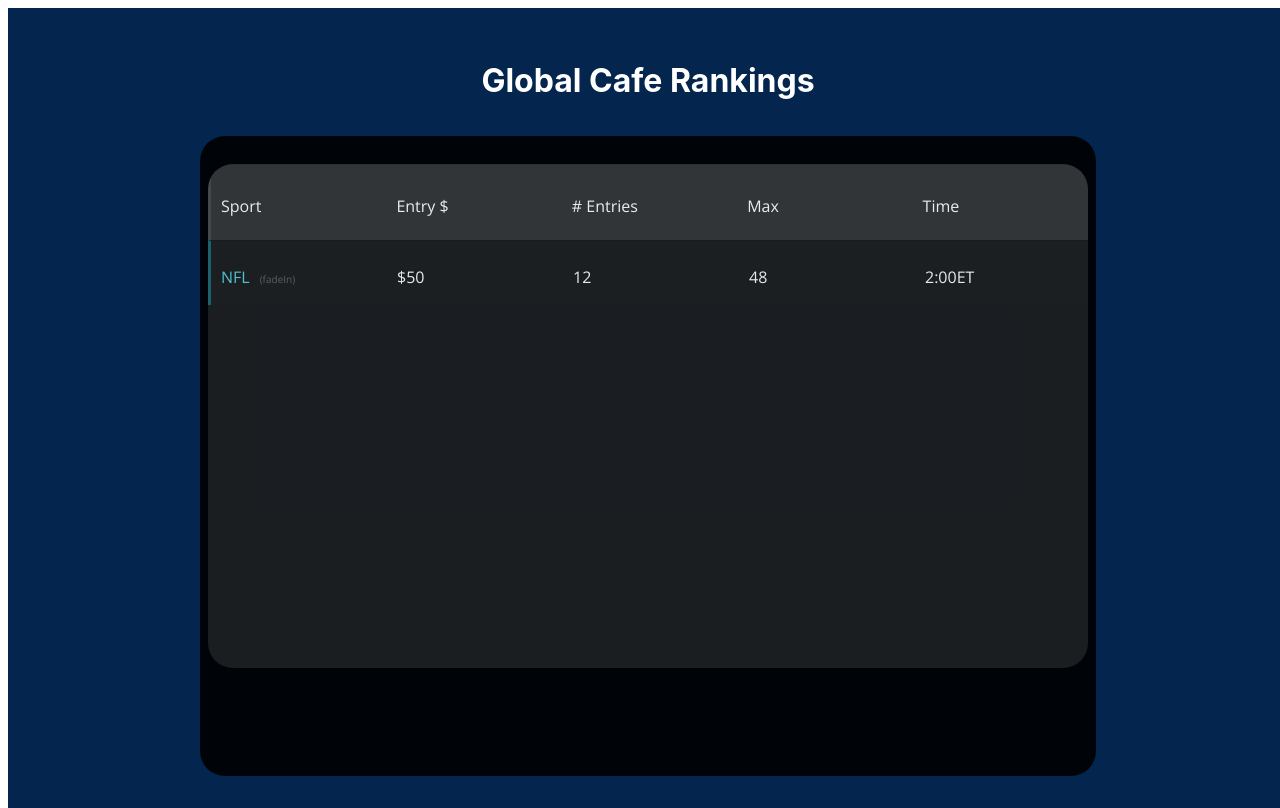
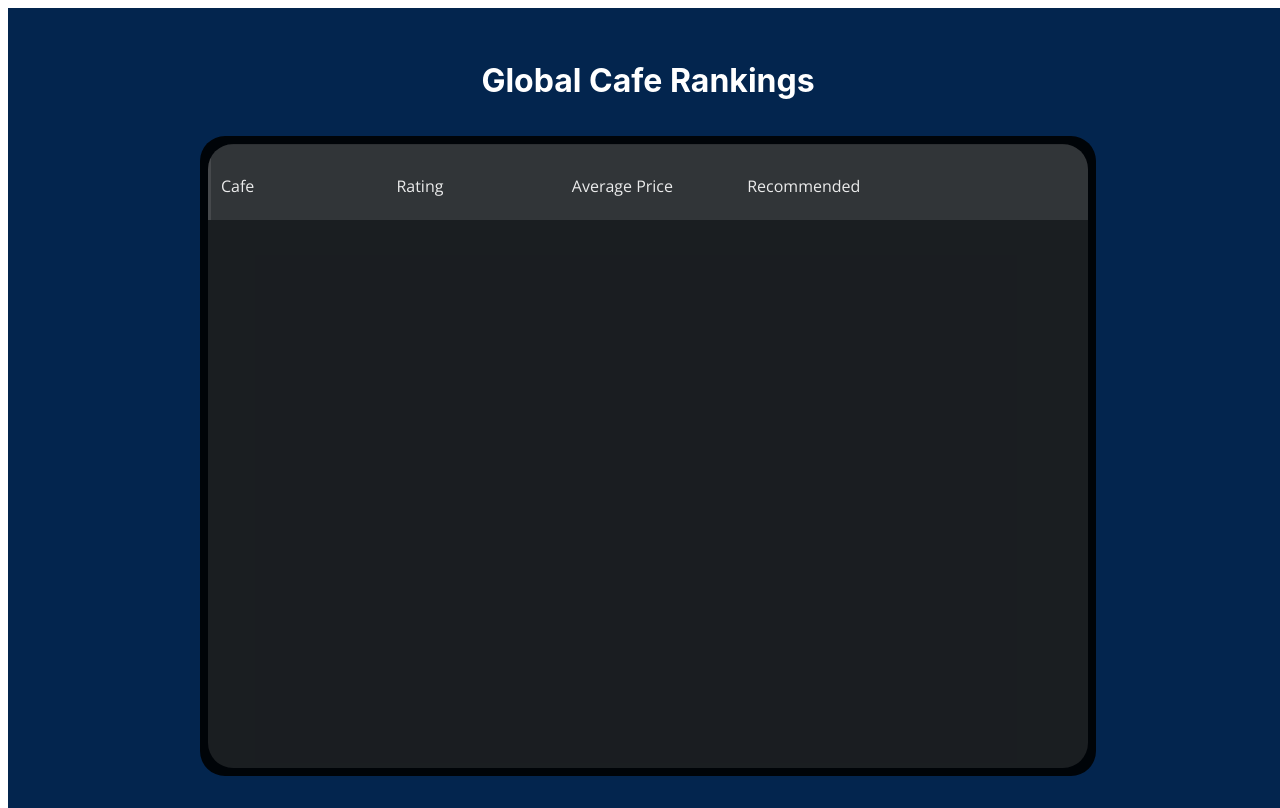
Before and after one commit to projectavi/CoffeeBook, a Svelte app: page / in a window 1280 px wide. Both pictures are taken after a click on the button "Global View". Built offline with nearby package versions, Linux system fonts and the light colour scheme; a web font is replaced by a local one.

Commit message:
Finished Querying for User Level Cafe Ranks

```diff
--- a/src/QueryPage.svelte
+++ b/src/QueryPage.svelte
@@ -5,6 +5,45 @@
     const location = useLocation();
 
     let query = $location.state;
+
+    let colthree = "Price";
+
+    if (query.type === "Cafe") {
+        colthree= "Average Price";
+    }
+
+    let raw_data = query.data;
+
+    let table_data = [];
+    let pricepoint;
+
+    if (query.level === "User") {
+        raw_data.forEach((obj) => {
+            let temp = {};
+            temp.name = obj.name;
+            temp.rating = obj.rating;
+            if (query.type === "Drink") {
+                temp.pricepoint = obj.price;
+            }
+            else {
+                pricepoint = 0;
+                obj.drinks.forEach((drink) => {
+                    pricepoint += drink.price;
+                })
+                pricepoint = pricepoint / obj.drinks.length;
+                temp.pricepoint = pricepoint.toFixed(2);
+            }
+
+            if (obj.recommend === true) {
+                temp.recommended_text = "Yes";
+            }
+            else {
+                temp.recommended_text = "No";
+            }
+            temp.comment = ""; // This is for the comment/description field which I haven't implemented yet
+            table_data.push(temp);
+        });
+    }
 
 </script>
 <RouteTransition>
@@ -17,28 +56,28 @@
         <!-- Row title -->
         <main class="row title">
             <ul>
-                <li>Sport</li>
-                <li>Entry $</li>
-                <li><span class="title-hide">#</span> Entries</li>
-                <li>Max</li>
-                <li>Time</li>
+                <li>{query.type}</li>
+                <li>Rating</li>
+                <li>{colthree}</li>
+                <li>Recommended</li>
             </ul>
         </main>
         <!-- Row 1 - fadeIn -->
+        {#each table_data as item}
         <section class="row-fadeIn-wrapper">
             <article class="row fadeIn nfl">
                 <ul>
-                    <li><a href="#">NFL</a><span class="small">(fadeIn)</span></li>
-                    <li>$50</li>
-                    <li>12</li>
-                    <li>48</li>
-                    <li>2:00ET</li>
+                    <li><a href="#"> {item.name} </a><span class="small"></span></li>
+                    <li> {item.rating} </li>
+                    <li> {item.pricepoint} </li>
+                    <li> {item.recommended_text} </li>
                 </ul>
                 <ul class="more-content">
-                    <li>This 1665-player contest boasts a $300,000.00 prize pool and pays out the top 300 finishing positions. First place wins $100,000.00. Good luck!</li>
+                    <li> {item.comment} </li>
                 </ul>
             </article>
         </section>
+        {/each}
     </section>
     </body>
 </main>
@@ -116,8 +155,8 @@
       width:100%;
       height: 100%;
       border-radius: 25px;
-      max-width:1000px;
-      margin:20px auto 100px auto;
+      //max-width:1000px;
+      //margin:20px auto 100px auto;
       padding:0;
       background:$light-bg;
       color:$text;
```
